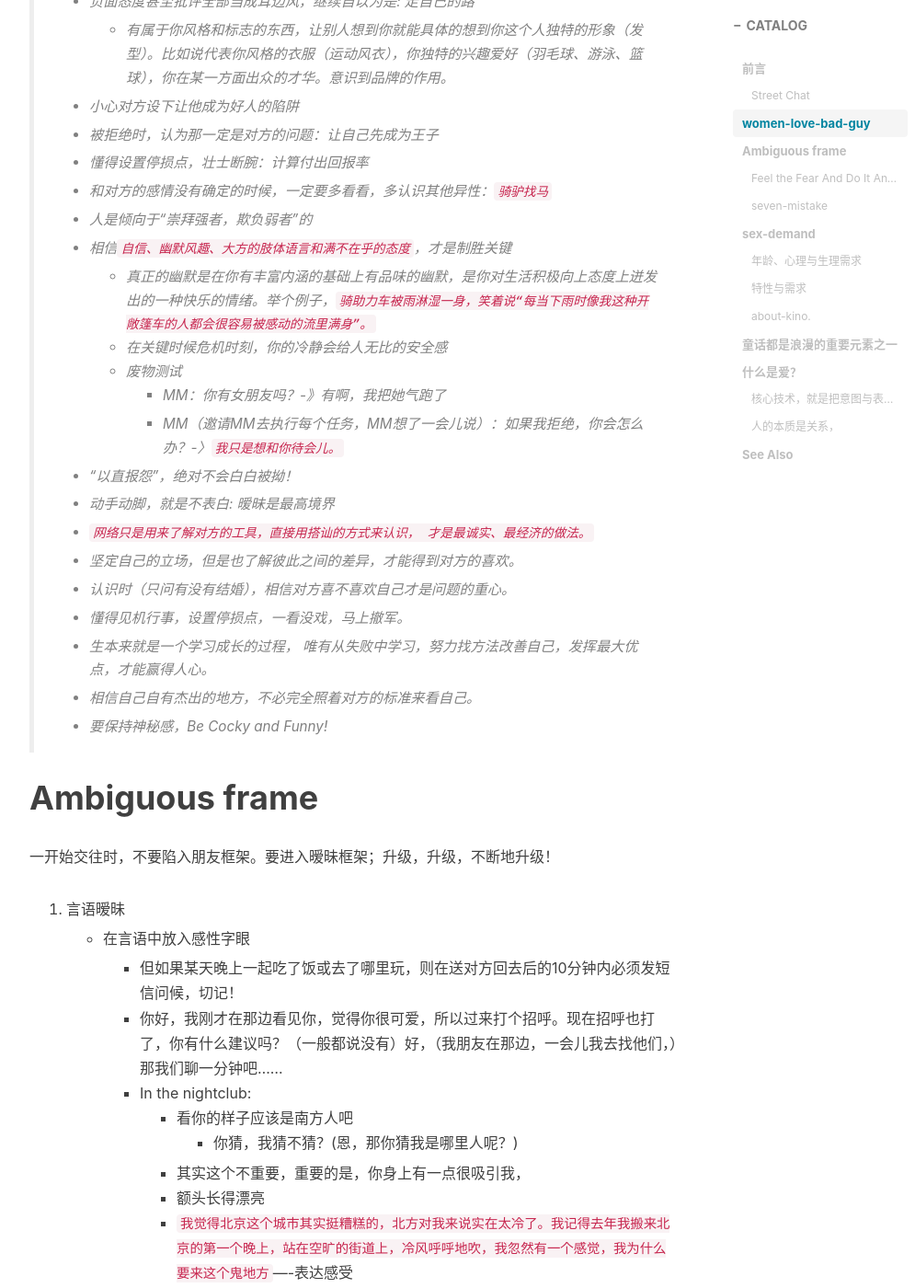
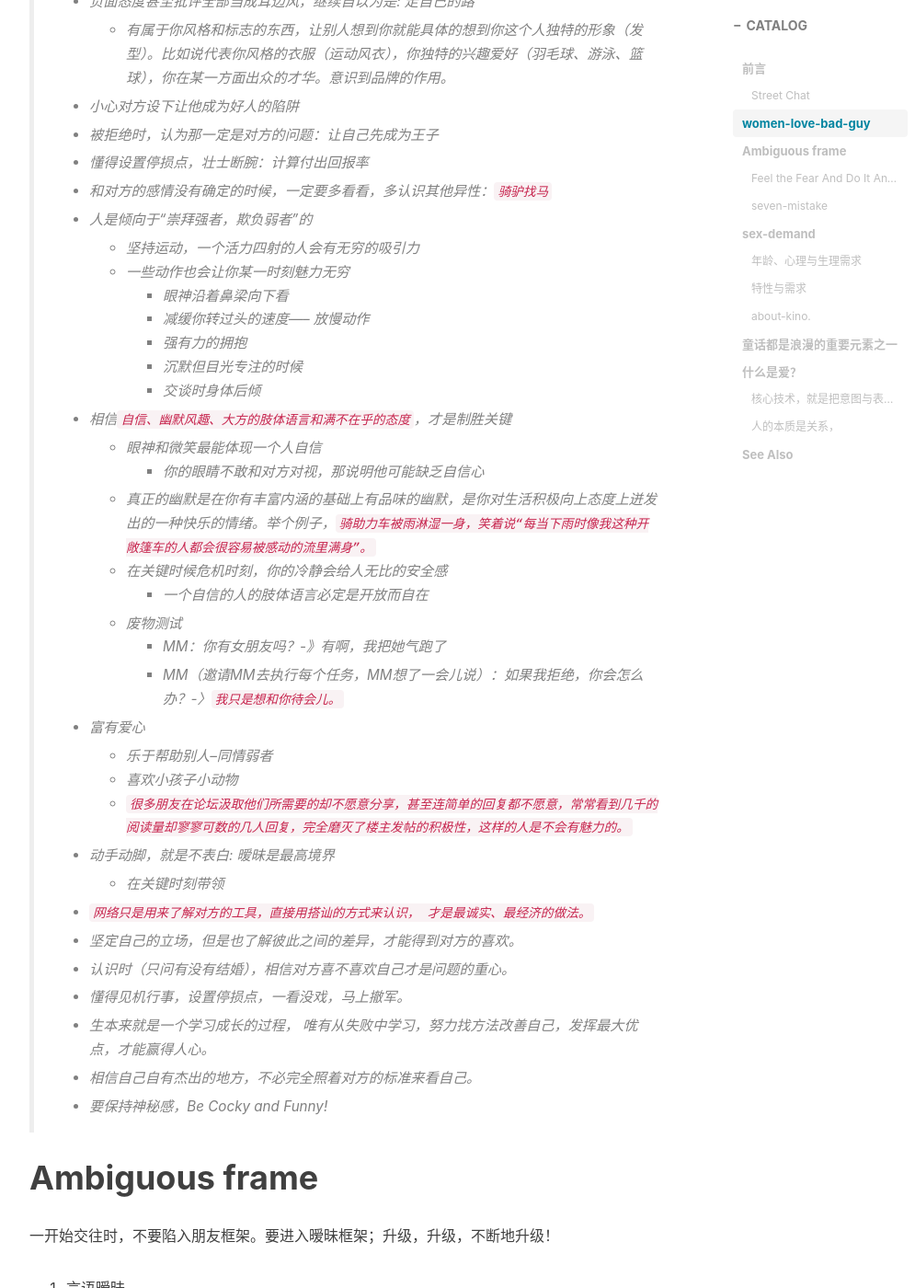
Before and after one commit to pua1203/pua1203.github.io, a Jekyll site: the page built from _posts/pua/2018-09-16-sendMsg.md, in a window 1280 px wide and 1400 px high, scrolled down 1849 px. Shown: the whole window at 92% size, without its empty margins (233-1228 px from the left). Built offline with Jekyll 4.4.1, drawn with Linux system fonts in a browser that asks for light colours; nearby versions of some CDN libraries; comment, search, counter and statistics services are not loaded.

Commit message:
很多朋友在论坛汲取他们所需要的却不愿意分享，甚至连简单的回复都不愿意，常常看到几千的阅读量却寥寥可数的几人回复，完全磨灭了楼主发帖的积极性，这样的人是不会有魅力的。

```diff
--- a/_posts/pua/2018-09-16-sendMsg.md
+++ b/_posts/pua/2018-09-16-sendMsg.md
@@ -74,18 +74,37 @@ subtitle: women-love-bad-guy
 >
 > * 人是倾向于“崇拜强者，欺负弱者”的
 >
+>   * 坚持运动，一个活力四射的人会有无穷的吸引力
+>   * 一些动作也会让你某一时刻魅力无穷
+>     * 眼神沿着鼻梁向下看
+>     * 减缓你转过头的速度----- 放慢动作
+>     * 强有力的拥抱
+>     * 沉默但目光专注的时候
+>     * 交谈时身体后倾
+>
 > * 相信`自信、幽默风趣、大方的肢体语言和满不在乎的态度`，才是制胜关键
 >
+>
+>
+>   * 眼神和微笑最能体现一个人自信
+>     * 你的眼睛不敢和对方对视，那说明他可能缺乏自信心
 >   * 真正的幽默是在你有丰富内涵的基础上有品味的幽默，是你对生活积极向上态度上迸发出的一种快乐的情绪。举个例子，`骑助力车被雨淋湿一身，笑着说“每当下雨时像我这种开敞篷车的人都会很容易被感动的流里满身”。`
 >   * 在关键时候危机时刻，你的冷静会给人无比的安全感
+>     * 一个自信的人的肢体语言必定是开放而自在
 >   * 废物测试
 >     * MM：你有女朋友吗？-》有啊，我把她气跑了
 >
 >     * MM（邀请MM去执行每个任务，MM想了一会儿说）：如果我拒绝，你会怎么办？-〉`我只是想和你待会儿。`
 >
-> * “以直报怨”，绝对不会白白被拗！
+> * 富有爱心
+>
+>   * 乐于帮助别人--同情弱者
+>   * 喜欢小孩子小动物
+>   * `很多朋友在论坛汲取他们所需要的却不愿意分享，甚至连简单的回复都不愿意，常常看到几千的阅读量却寥寥可数的几人回复，完全磨灭了楼主发帖的积极性，这样的人是不会有魅力的。`
 >
 > * 动手动脚，就是不表白: 暧昧是最高境界
+>
+>   * 在关键时刻带领
 >
 > * `网络只是用来了解对方的工具，直接用搭讪的方式来认识， 才是最诚实、最经济的做法。`
 >
```
